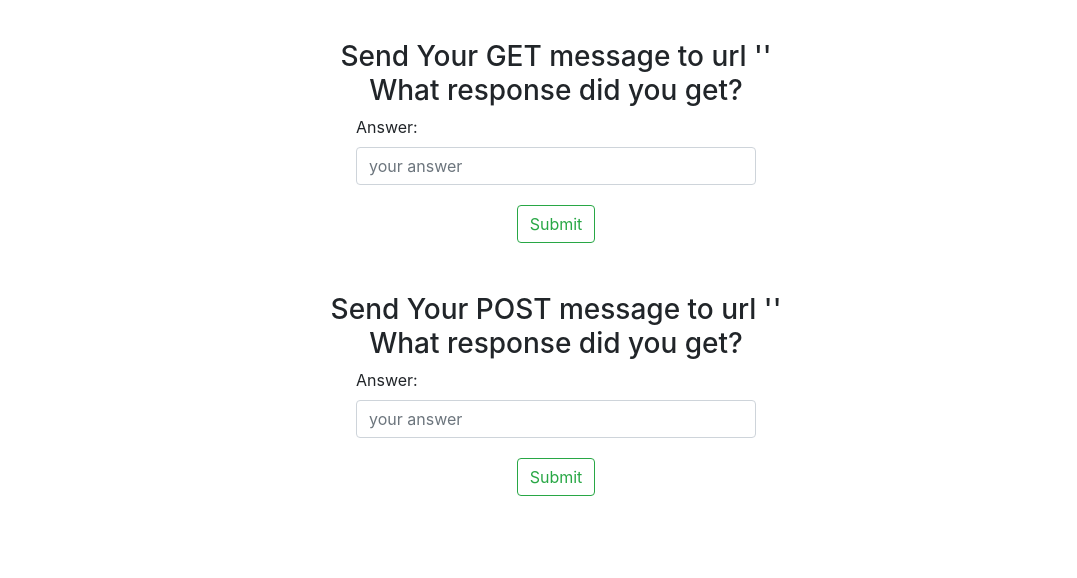
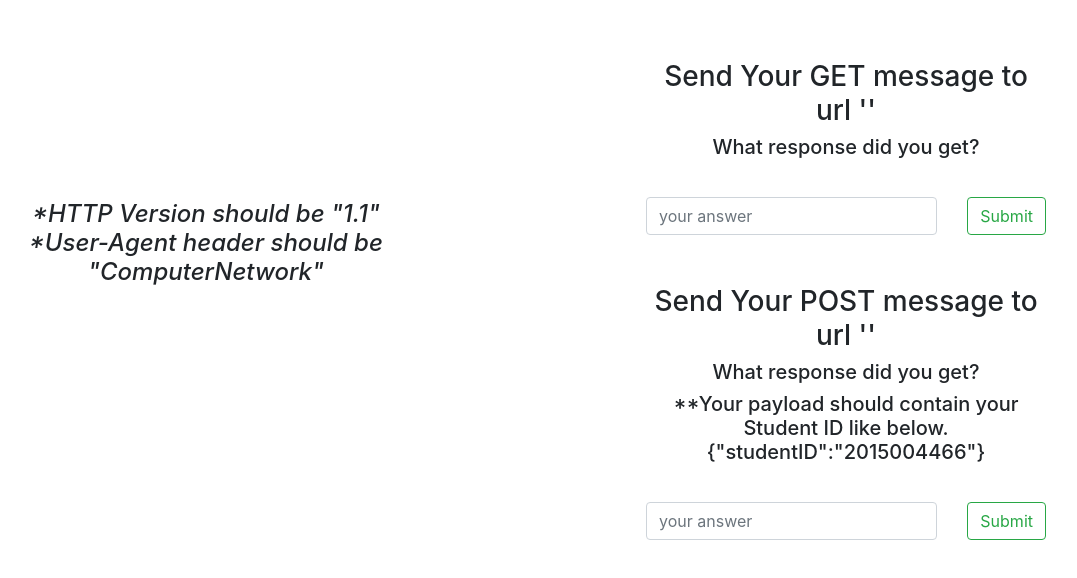
Before and after one commit to rlaqltmxm/graduation-project-front, a React (Create React App) app: page /webClient/unit in a window 1280 px wide. Shown: the top 578 px of the page, without its empty margins (84-1161 px from the left). Built offline with nearby package versions, Linux system fonts and the light colour scheme.

Commit message:
Update web client test

```diff
--- a/src/components/webClient/ClientUnit.component.js
+++ b/src/components/webClient/ClientUnit.component.js
@@ -21,7 +21,7 @@ export default class ClientUnit extends Component {
     };
 
     handleGet() {
-        sessionStorage.setItem('getSubmit', this.state.try);
+        sessionStorage.setItem('getSubmit', this.state.getTry);
         axios.get(localStorage.getItem('serverURL')+'/get_result')
         .then((response) => {
             sessionStorage.setItem('getAnswer', response.data.getAnswer);
@@ -32,7 +32,7 @@ export default class ClientUnit extends Component {
     }
 
     handlePost() {
-        sessionStorage.setItem('postSubmit', this.state.try);
+        sessionStorage.setItem('postSubmit', this.state.postTry);
         axios.get(localStorage.getItem('serverURL')+'/post_result')
         .then((response) => {
             sessionStorage.setItem('postAnswer', response.data.postAnswer);
@@ -48,29 +48,36 @@ export default class ClientUnit extends Component {
 
     render(){
         return(
-            <div className="wrapper">
+            <div className="wrapper"
+                style={{marginTop: 50, display: "flex", flexDirection: "row", verticalAlign: "middle"}}>
+                <h4 className="protocol-spec"
+                    style={{flex: 1, marginTop: 150, fontStyle: "italic"}}>
+                    *HTTP Version should be "1.1" <br/>
+                    *User-Agent header should be "ComputerNetwork"
+                </h4>
+                <div style={{flex: 1}}>
                     <div className="get-quiz"
-                    style={{padding:10, marginTop: 30, paddingRight: 150, paddingLeft: 150}}>
+                        style={{padding:10, paddingRight: 150, paddingLeft: 150}}>
                         <h3>
                             Send Your GET message to url '{sessionStorage.getItem('getURL')}'<br/>
-                        What response did you get?
                         </h3>
+                        <h5>What response did you get?</h5>
                         {this.state.getVisible ||
                         <Form>
-                        <div style={{width: 400, margin: 'auto', textAlign: 'left'}}>
-                            <Form.Label for="try">Answer: </Form.Label>
+                            <div style={{paddingTop: 30, width: 400, margin: 'auto', textAlign: 'left', display: "flex"}}>
                                 <Form.Control
                                     type="try"
                                     name="getTry"
                                     id="exampleEmail"
                                     placeholder="your answer"
-                                onChange={this.handleChange.bind(this)}></Form.Control></div>
+                                    onChange={this.handleChange.bind(this)}></Form.Control>
                                 <Button
-                            style={{marginTop: 20}}
+                                    style={{marginLeft: 30}}
                                     variant="outline-success"
                                     color="success"
                                     size="small"
                                     onClick={this.handleGet.bind(this)}>Submit</Button>
+                            </div>
                         </Form>}
                         {this.state.getVisible && <Result type="get"/>}
                     </div>
@@ -78,26 +85,31 @@ export default class ClientUnit extends Component {
                         style={{padding:10, marginTop: 30, paddingRight: 150, paddingLeft: 150}}>
                         <h3>
                             Send Your POST message to url '{sessionStorage.getItem('postURL')}'<br/>
-                        What response did you get?
                         </h3>
+                        <h5>What response did you get?</h5>
+                        <h5>
+                            **Your payload should contain your Student ID like below.<br/>
+                            {JSON.stringify({ "studentID": "2015004466" })}
+                        </h5>
                         {this.state.postVisible ||
                         <Form>
-                        <div style={{width: 400, margin: 'auto', textAlign: 'left'}}>
-                            <Form.Label for="try">Answer: </Form.Label>
+                            <div style={{paddingTop: 30, width: 400, margin: 'auto', textAlign: 'left', display: "flex"}}>
                                 <Form.Control
                                     type="try"
                                     name="postTry"
                                     id="exampleEmail"
                                     placeholder="your answer"
-                                onChange={this.handleChange.bind(this)}></Form.Control></div>
+                                    onChange={this.handleChange.bind(this)}></Form.Control>
                             <Button
-                            style={{marginTop: 20}}
+                                style={{marginLeft: 30}}
                                 variant="outline-success"
                                 color="success"
                                 size="small"
                                 onClick={this.handlePost.bind(this)}>Submit</Button>
+                            </div>
                         </Form>}
                         {this.state.postVisible && <Result type="post"/>}
+                    </div>
                 </div>
             </div>
         )
@@ -109,13 +121,22 @@ class Result extends Component {
         super(props);
     }
 
+    getScore() {
+
+        let score;
+        if(this.props.type === 'get')
+            score = sessionStorage.getItem('getSubmit') === sessionStorage.getItem('getAnswer');
+        else
+            score = sessionStorage.getItem('postSubmit') === sessionStorage.getItem('postAnswer');
+        return score;
+    }
+
     render() {
-        const score = this.props.type === 'get' ? sessionStorage.getItem('getSubmit') === sessionStorage.getItem('getAnswer')
-                                                : sessionStorage.getItem('postSubmit') === sessionStorage.getItem('postAnswer');
+        const score = this.getScore();
         const color = score ? 'blue' : 'red';
         return(
             <div>
-                <h4 style={{color: {color}}}>
+                <h4 style={{color: color}}>
                     {score ? "Correct" : "Wrong"}
                 </h4>
             </div>
--- a/src/components/webClient/WebClient.component.js
+++ b/src/components/webClient/WebClient.component.js
@@ -71,7 +71,7 @@ export default class WebClient extends Component {
 
         return(
 
-            <div style={{marginTop: 200}}>
+            <div style={{marginTop: 150}}>
                 <h2>Step1. Type your profile and WEB Client Information</h2>
                 <div style={{padding: 10, display: 'flex', justifyContent: 'center'}}>
                         <Form>
--- a/src/components/webClient/WebClientResult.component.js
+++ b/src/components/webClient/WebClientResult.component.js
@@ -48,7 +48,7 @@ export default class Result extends Component {
     render(){
 
         return(
-            <div style={{marginTop: 200}}>
+            <div style={{marginTop: 100}}>
                 <h2>Scores</h2>
                 <div style={{ paddingTop: 50,
                                 textAlign: "left",
```
Lines whose indentation alone changed are shown as unchanged.
